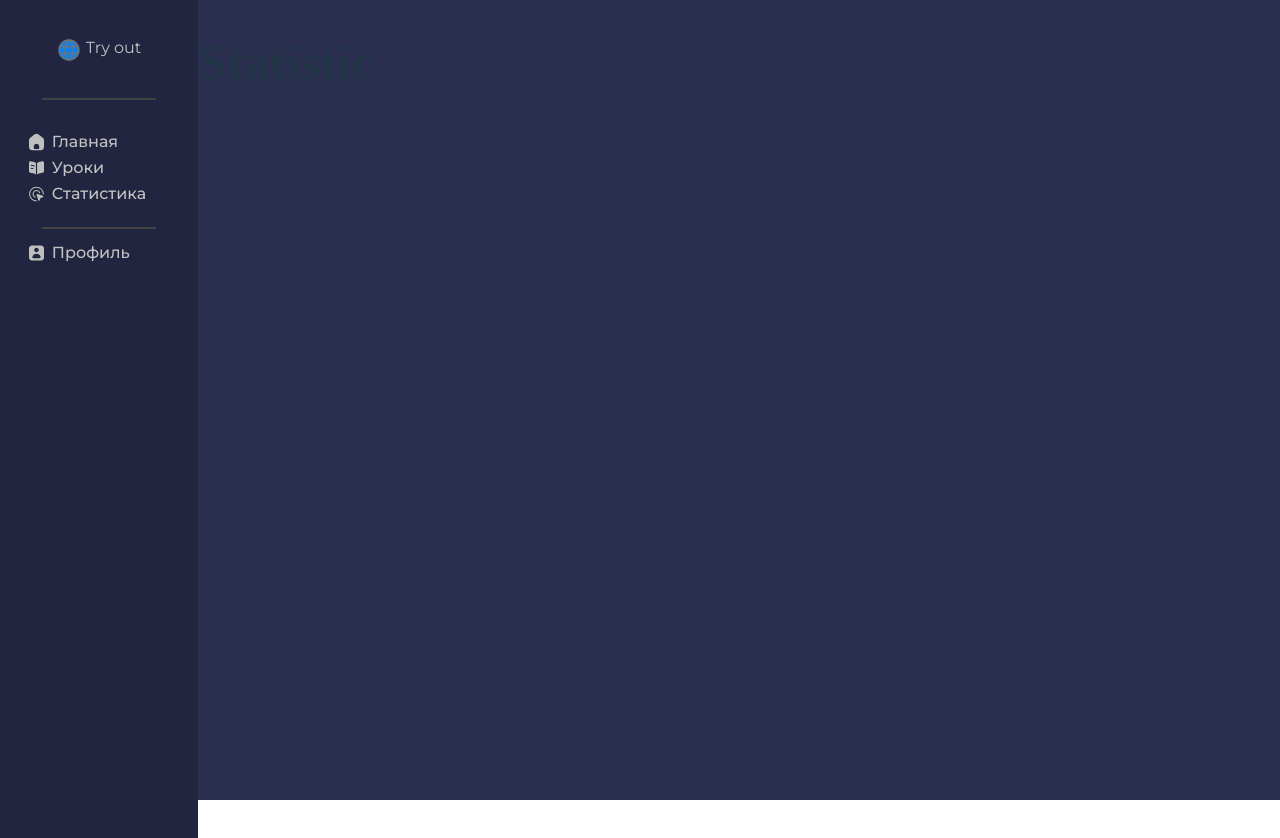
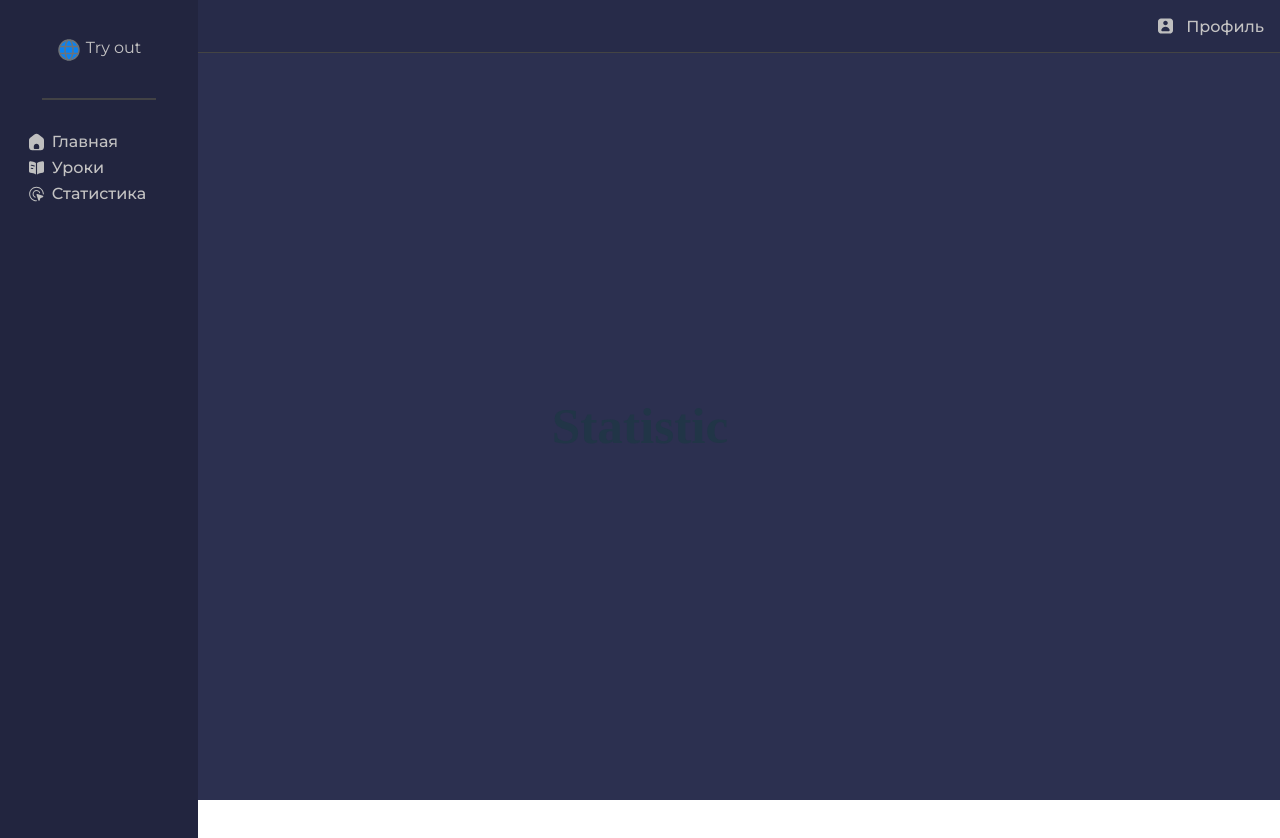
Before and after one commit to BananILN/Easyen, a React (Vite) app in the folder easyEn/: page /statistic in a window 1280 px wide. After the commit the page ends 800 px from the top, so only its background shows below. Built offline with nearby package versions, Linux system fonts and the light colour scheme.

Commit message:
Add header

```diff
--- a/easyEn/src/App.css
+++ b/easyEn/src/App.css
@@ -2,6 +2,7 @@
 
 body{
   margin: 0rem;
+
 }
 
 :root{
@@ -62,23 +63,17 @@ a:hover{
 }
 
 
-header{
-  display: flex;
-  justify-content: left;
-  align-items: center;
-}
-
-.header-item{
-  display: flex;
-  justify-content: center;
-  align-items: center;
-}
 
 .sidebar{
   width: 10rem;
   background-color: rgb(34, 37, 63);
   padding: 1.2em;
   height: 100vh;
+  position: fixed;
+  top: 0;
+  left: 0;
+  right: 0; /* Занимает всю ширину страницы */
+  z-index: 1000
 }
 
 .nav-items{
@@ -141,6 +136,46 @@ svg{
 
 
 
+.content-wrapper {
+  flex-grow: 1;
+  display: flex;
+  flex-direction: column;
+  width: 100%; /* Занимает всю ширину */
+
+  overflow-x: hidden;
+}
+
+.header {
+  width: 100%;
+  background-color: rgb(39, 43, 73);
+  padding: 1rem;
+  display: flex;
+  justify-content: flex-end;
+  align-items: center;
+  border-bottom: 1px solid #444;
+  box-sizing: border-box;
+
+}
+
+.header-profile {
+  display: flex;
+  align-items: center;
+  gap: 0.5rem;
+  color: rgb(196, 195, 195);
+  font-family: var(--Mont);
+  font-size: var(--font-size);
+  cursor: pointer;
+}
+
+.header-profile:hover {
+  color: rgb(245, 245, 245);
+}
+
+
+
+
+
+
 @media (max-width: 768px) {
   .main {
     flex-direction: column; /* Сайдбар сверху, контент снизу */
@@ -170,4 +205,18 @@ svg{
   hr{
     display: none;
   }
+
+  .header {
+    padding: 0.5rem; /* Уменьшаем отступы */
 }
+
+.logo {
+    font-size: 0.9rem; /* Уменьшаем размер шрифта */
+}
+
+.header-profile {
+    font-size: 0.9rem; /* Уменьшаем размер шрифта */
+}
+
+
+}
--- a/easyEn/src/components/BaseLayout.jsx
+++ b/easyEn/src/components/BaseLayout.jsx
@@ -1,16 +1,18 @@
 import MainNavigation from "./MainNavigation"
 import SideBar from "./SideBar"
-
+import Header from "./Header"
 export const BaseLayout = ({ children }) => {
     return (
         <div className="main">
+
              <SideBar>
                  <MainNavigation/>
              </SideBar>
-
-
-            <div className="сontent">
-                {children}
+             <div className="content-wrapper">
+                <Header /> {/* Header теперь внутри content-wrapper */}
+                <div className="content">
+                    {children}
+                </div>
             </div>
         </div>
     )
--- a/easyEn/src/components/Header.jsx
+++ b/easyEn/src/components/Header.jsx
@@ -1,13 +1,13 @@
+import { Link } from "react-router";
+import ProfileIcon from "../assets/Profile.svg?react";
 
-
-export default function Header(){
-
-    return(
-
-        <>
-            <div className="header">
-
-            </div>
-        </>
-    )
+export default function Header() {
+    return (
+        <header className="header">
+            <Link to="/profile" className="header-profile">
+                <ProfileIcon />
+                <span>Профиль</span>
+            </Link>
+        </header>
+    );
 }
--- a/easyEn/src/components/MainNavigation.jsx
+++ b/easyEn/src/components/MainNavigation.jsx
@@ -15,10 +15,10 @@ export default function MainNavigation() {
         "/statistic": <StatisticIcon />,
     }
 
-
+    const filteredNavItems = NAV_ITEMS.filter(item => item.path !== "/profile");
     return(
         <nav className="navigate"  >
-            {NAV_ITEMS.map(item => (
+            {filteredNavItems.map(item => (
                  <React.Fragment key={item.path}>
                  {item.path === "/profile" && <hr className="hr-profile" color="#444" />}
                  <Link to={item.path} className="nav-items">
```
